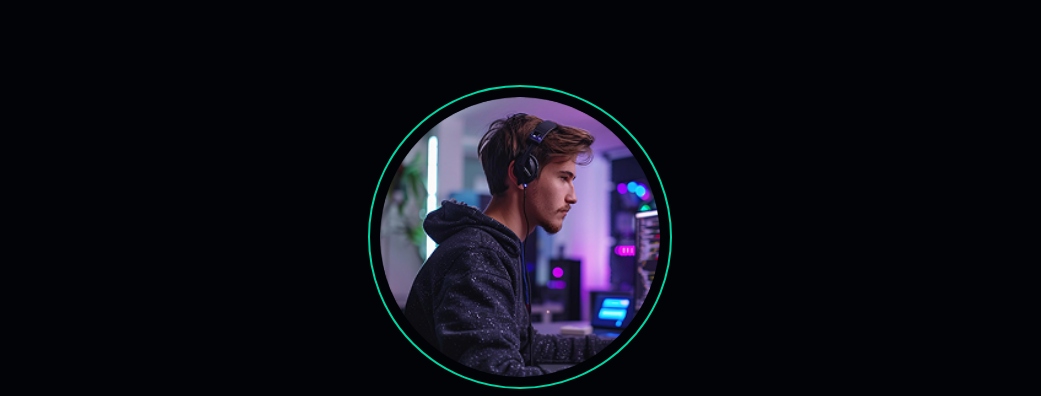
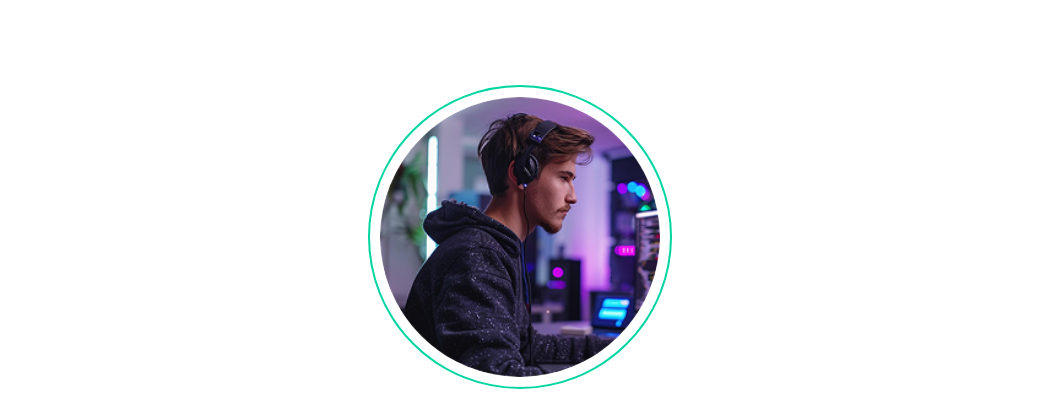
Before and after one commit to gustanapat/mydtiwed04, a plain HTML site: page page_a.html in a window 1280 px wide. Shown: the part 404-800 px from the top of the page, without its empty margins (120-1161 px from the left). Drawn offline with nearby package versions, Linux system fonts and the light colour scheme; a web font is replaced by a local one.

Commit message:
edit background page_a

```diff
--- a/page_a.html
+++ b/page_a.html
@@ -11,7 +11,7 @@
     <link rel="stylesheet" href="https://cdn.jsdelivr.net/npm/bootstrap-icons@1.13.1/font/bootstrap-icons.min.css">
     <style>
         body {
-            background-color: #020307;
+            background-color: #0000;
             margin: 0;
             padding: 0;
         }
```
